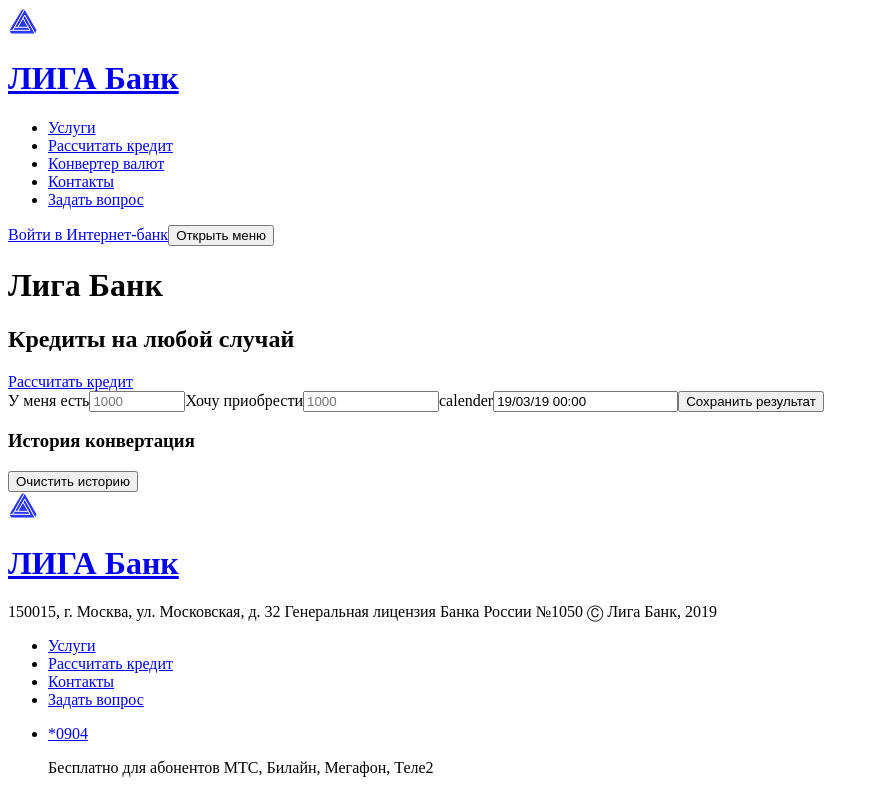
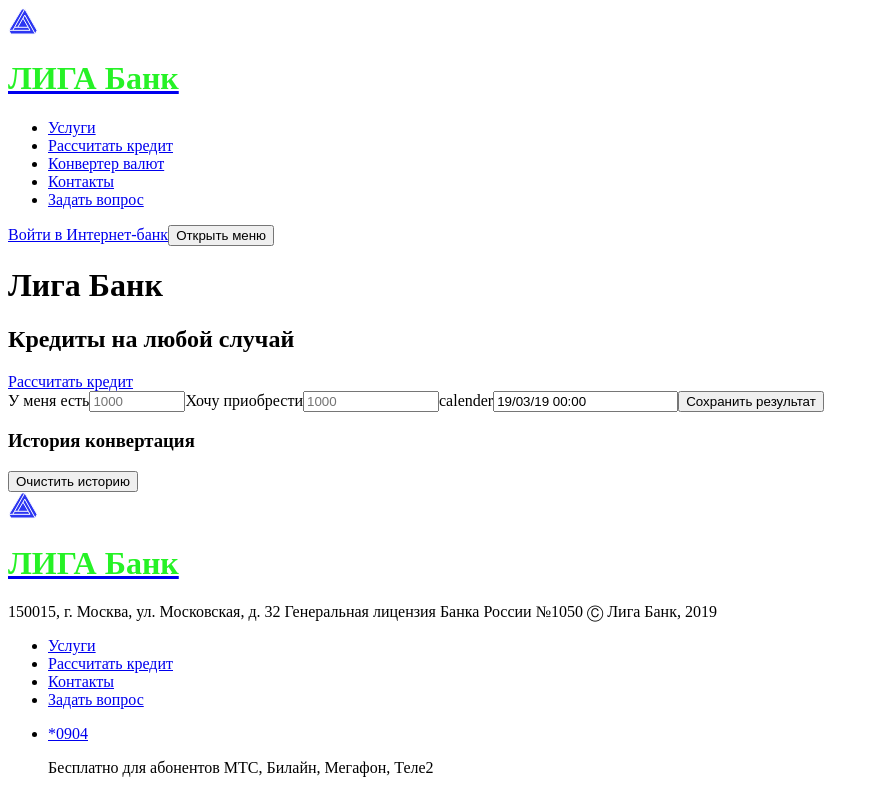
Before and after one commit to alianta/Khrustaleva_ligabank, a React (Create React App) app in the folder project/: page / in a window 1280 px wide. Shown: the top 794 px of the page, without its empty margins (0-879 px from the left). Built offline with nearby package versions, Linux system fonts and the light colour scheme.

Commit message:
подключение sass  и проверка его работы

```diff
--- a/project/package.json
+++ b/project/package.json
@@ -6,6 +6,7 @@
     "@reduxjs/toolkit": "^1.5.0",
     "axios": "^0.21.1",
     "history": "^4.10.1",
+    "node-sass": "4.13",
     "prop-types": "^15.7.2",
     "react": "^17.0.2",
     "react-dom": "^17.0.2",
--- a/project/src/components/converter-page/converter-page.jsx
+++ b/project/src/components/converter-page/converter-page.jsx
@@ -1,4 +1,5 @@
 import React from 'react';
+import './converter-page.scss';
 
 function ConverterPage() {
   return (
--- /dev/null
+++ b/project/src/components/converter-page/converter-page.scss
@@ -0,0 +1,5 @@
+$color-orange-3: #26f226;
+
+.logo-header {
+  color: $color-orange-3;
+}
```
Also changed, not shown: 1 other file (tests, documents, lock files or other folders).
